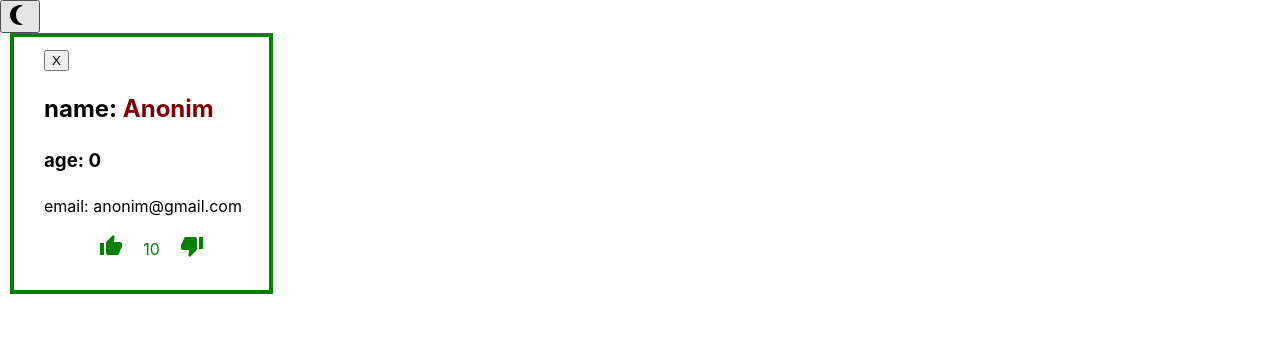
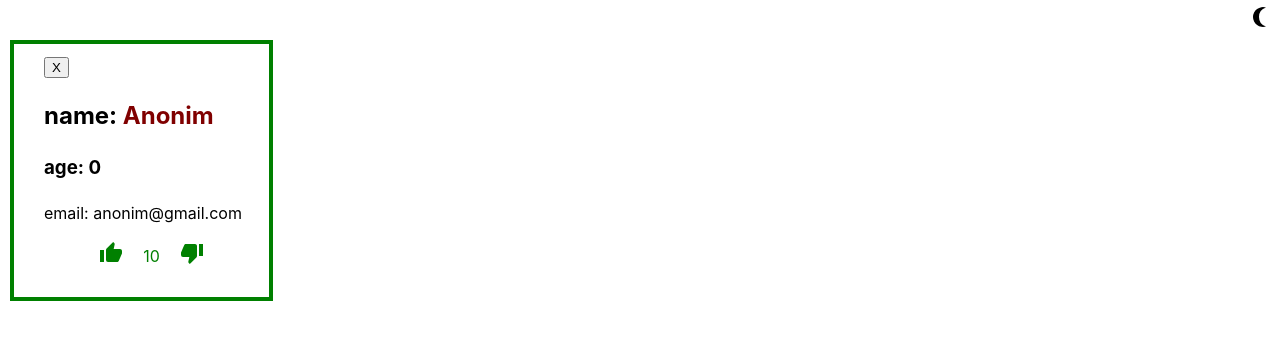
Before and after one commit to Oleksandrenko-Artem/react-practice-18-09-2024, a React (Vite) app: page / in a window 1280 px wide. Shown: the top 340 px of the page. Built offline with nearby package versions, Linux system fonts and the light colour scheme.

Commit message:
Add header for theme

```diff
--- /dev/null
+++ b/src/components/HOCs/index.jsx
@@ -0,0 +1,9 @@
+import { useContext } from 'react';
+import { ThemeContext } from '../../contexts/index';
+
+export const withTheme = (InnerComponent) => {
+    return function InnerComponentWithTheme(props) {
+        const { theme, setTheme } = useContext(ThemeContext);
+        return <InnerComponent theme={theme} setTheme={setTheme} {...props} />
+    }
+}
--- a/src/components/Header/Header.jsx
+++ b/src/components/Header/Header.jsx
@@ -1,17 +1,27 @@
-import { useContext } from 'react';
 import Icon from '@mdi/react';
+import cx from 'classnames';
 import { mdiWhiteBalanceSunny, mdiMoonWaningCrescent } from '@mdi/js';
-import { ThemeContext } from '../../contexts/index';
 import CONSTANTS from './../../constants';
+import { withTheme } from './../HOCs/index';
+import { PropTypes } from 'prop-types';
+import styles from './Header.module.scss';
 
-const Header = () => {
-    const {theme, setTheme} = useContext(ThemeContext);
+const Header = (props) => {
+    const { theme, setTheme } = props;
     const changeTheme = () => { setTheme(theme === CONSTANTS.THEME.LIGHT ? CONSTANTS.THEME.DARK : CONSTANTS.THEME.LIGHT) };
+    const headerClasses = cx(styles.header, {
+        [styles['light']]: theme === CONSTANTS.THEME.LIGHT,
+        [styles['dark']]: theme === CONSTANTS.THEME.DARK
+    });
     return (
-        <header>
-            <button onClick={changeTheme}>{theme === CONSTANTS.THEME.LIGHT ? <Icon path={mdiMoonWaningCrescent} size={1}/> : <Icon path={mdiWhiteBalanceSunny} size={1}/>}</button>
+        <header className={headerClasses}>
+            <span onClick={changeTheme} className={styles.themeBtn}>{theme === CONSTANTS.THEME.LIGHT ? <Icon path={mdiMoonWaningCrescent} size={1}/> : <Icon path={mdiWhiteBalanceSunny} size={1}/>}</span>
         </header>
     );
 }
 
-export default Header;
+Header.propTypes = {
+    theme: PropTypes.string,
+    setTheme: PropTypes.func,
+}
+export default withTheme(Header);
--- /dev/null
+++ b/src/components/Header/Header.module.scss
@@ -0,0 +1,16 @@
+@use '/src/common/styles/template' as *;
+.light{
+    @extend %light;
+}
+.dark{
+    @extend %dark;
+}
+.header{
+    display: flex;
+    justify-content: flex-end;
+    align-items: center;
+    padding: 5px;
+}
+.themeBtn{
+    border: none;
+}
--- a/src/components/UserProfile/UserProfile.jsx
+++ b/src/components/UserProfile/UserProfile.jsx
@@ -1,18 +1,17 @@
 import PropTypes from 'prop-types';
-import { useState, useContext } from 'react';
+import { useState } from 'react';
 import Icon from '@mdi/react';
 import { mdiThumbUp, mdiThumbDown } from '@mdi/js';
 import cx from 'classnames';
 import styles from './UserProfile.module.scss'
-import { ThemeContext } from '../../contexts';
 import CONSTANTS from './../../constants';
+import { withTheme } from './../HOCs';
 
 const UserProfile = (props) => {
-    const { user: { name = "Anonim", age = "0", email = "anonim@gmail.com" } } = props;
+    const { user: { name = "Anonim", age = "0", email = "anonim@gmail.com" }, theme } = props;
     const [isSelect, setIsSelect] = useState(false);
     const [amount, setAmount] = useState(10);
     const [isDelete, setIsDelete] = useState(false);
-    const {theme} = useContext(ThemeContext);
 
     const changeIsSelect = () => { setIsSelect(!isSelect) };
     const addLike = (event) => {
@@ -57,6 +56,7 @@
         name: PropTypes.string.isRequired,
         age: PropTypes.number.isRequired,
         email: PropTypes.string.isRequired
-    })
+    }),
+    theme: PropTypes.string
 }
-export default UserProfile;
+export default withTheme(UserProfile);
```
